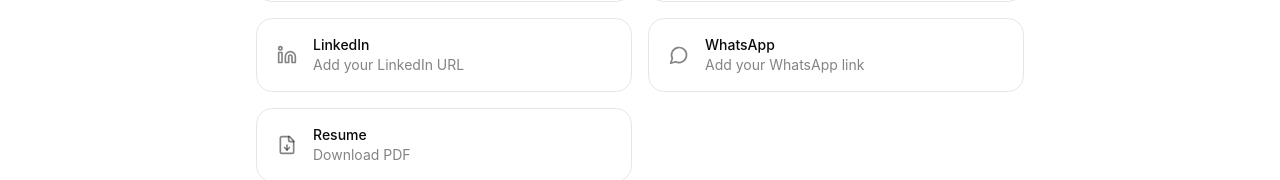
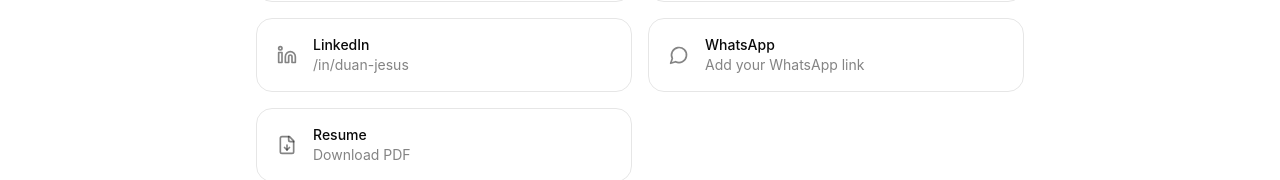
Before and after one commit to duanjesus/portfolio, a React (Vite) app: page / in a window 1280 px wide. Shown: the part 9002-9182 px from the top of the page. Built offline with nearby package versions, Linux system fonts and the light colour scheme; no server answers.

Commit message:
Add resume PDF and real LinkedIn link
Wires up the two remaining placeholders: public/resume.pdf (served by
the existing Download Resume buttons) and the real LinkedIn profile URL.

```diff
--- a/src/sections/Contact.tsx
+++ b/src/sections/Contact.tsx
@@ -15,8 +15,7 @@ const links = [
     href: "https://github.com/duanjesus",
     icon: Github,
   },
-  // TODO: replace with real LinkedIn profile URL
-  { label: "LinkedIn", value: "Add your LinkedIn URL", href: "#", icon: Linkedin },
+  { label: "LinkedIn", value: "/in/duan-jesus", href: "https://www.linkedin.com/in/duan-jesus/", icon: Linkedin },
   // TODO: replace with real WhatsApp link (e.g. https://wa.me/55...)
   { label: "WhatsApp", value: "Add your WhatsApp link", href: "#", icon: MessageCircle },
   { label: "Resume", value: "Download PDF", href: "/resume.pdf", icon: FileDown },
```
Also changed, not shown: 2 other files (tests, documents, lock files or other folders).
